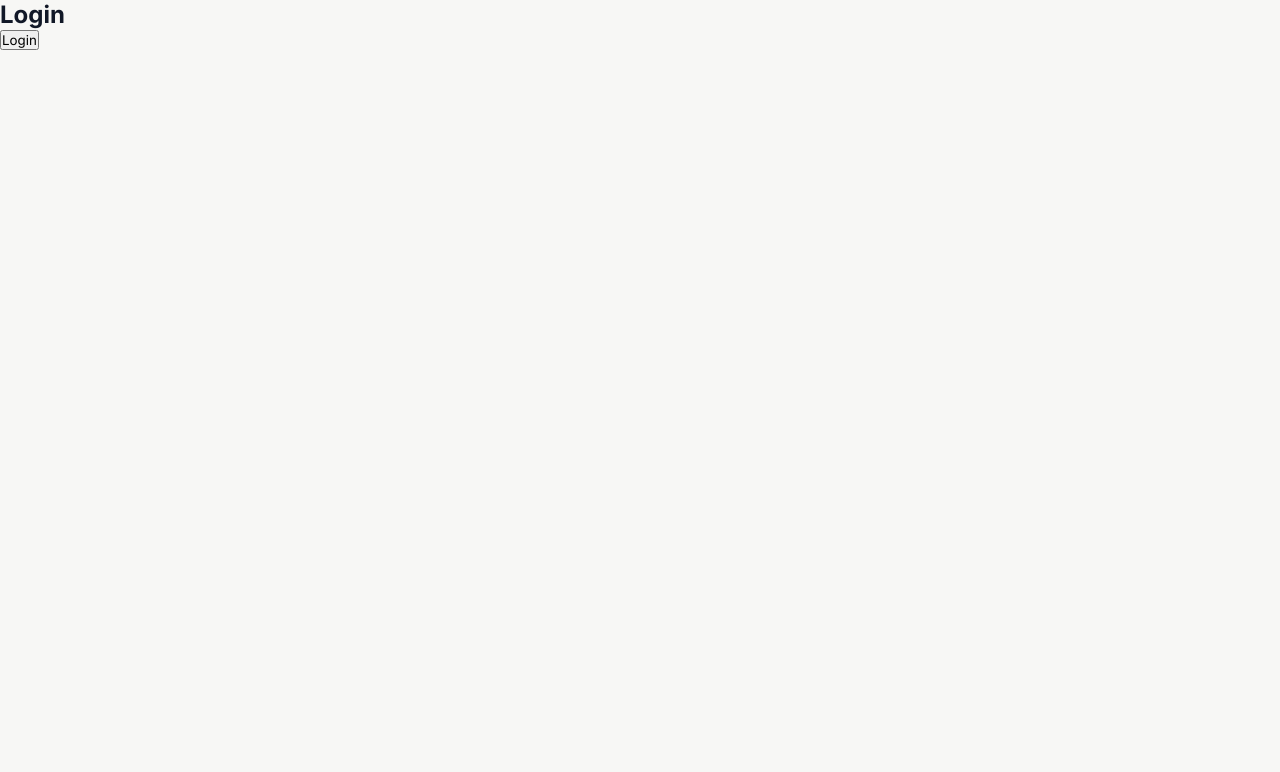
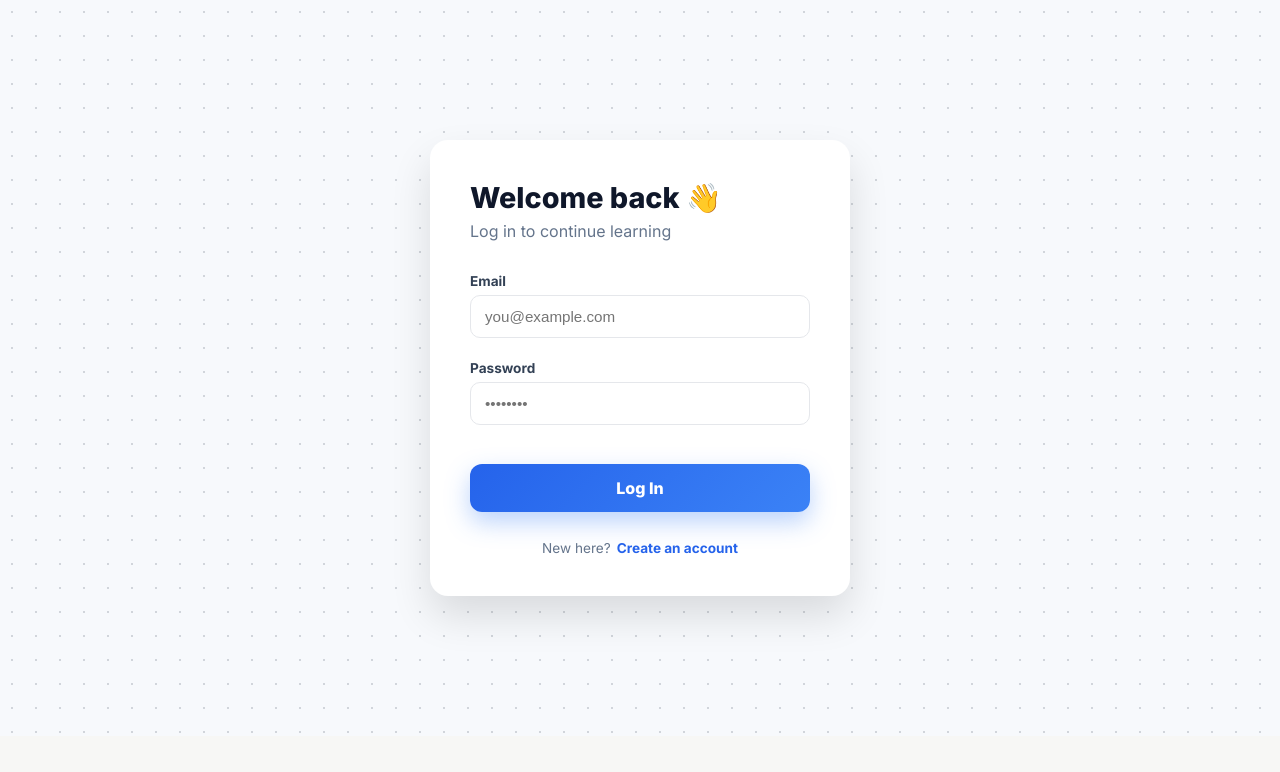
Before and after one commit to iamro045/Brilliant, a React (Vite) app: page /login in a window 1280 px wide. Shown: the top 772 px of the page. Built offline with nearby package versions, Linux system fonts and the light colour scheme.

Commit message:
Minor Changes

```diff
--- a/src/components/Navbar.css
+++ b/src/components/Navbar.css
@@ -1,91 +1,81 @@
-/* =========================
-   NAVBAR (SCOPED)
-========================= */
-
 .navbar {
-  position: sticky;
-  top: 0;
-  z-index: 50;
-
   height: 64px;
-  background: linear-gradient(90deg, #0f172a, #020617);
-  box-shadow: 0 2px 12px rgba(0, 0, 0, 0.15);
+  background: linear-gradient(90deg, #020617, #020617);
+  color: white;
+  display: flex;
+  justify-content: space-between;
+  padding: 0 1.5rem;
+  align-items: center;
 }
 
-/* INNER WRAPPER */
-.navbar-inner {
-  max-width: 1200px;
-  height: 100%;
-  margin: 0 auto;
-  padding: 0 1.5rem;
+.logo {
+  font-weight: 800;
+  font-size: 1.2rem;
+}
 
+.nav-right {
   display: flex;
   align-items: center;
-  justify-content: space-between;
 }
 
-/* LEFT SIDE */
-.navbar-left {
-  display: flex;
-  align-items: center;
-  gap: 2rem;
+.profile-menu {
+  position: relative;
 }
 
-/* LOGO */
-.navbar-logo {
-  font-size: 1.4rem;
-  font-weight: 800;
-  color: #ffffff;
-  text-decoration: none;
-  letter-spacing: 0.5px;
+.avatar {
+  width: 36px;
+  height: 36px;
+  border-radius: 50%;
+  cursor: pointer;
+  border: 2px solid #3b82f6;
 }
 
-/* NAV LINKS */
-.navbar-links {
-  display: flex;
-  gap: 1.2rem;
+/* DROPDOWN */
+.dropdown {
+  position: absolute;
+  right: 0;
+  top: 48px;
+  background: white;
+  color: #0f172a;
+  border-radius: 12px;
+  width: 200px;
+  padding: 0.8rem;
+  box-shadow: 0 15px 40px rgba(0,0,0,0.2);
+  z-index: 50;
 }
 
-.nav-link {
-  color: #cbd5f5;
-  text-decoration: none;
-  font-weight: 600;
-  font-size: 0.95rem;
-  padding: 6px 10px;
-  border-radius: 8px;
-  transition: all 0.2s ease;
+.dropdown-user {
+  border-bottom: 1px solid #e5e7eb;
+  padding-bottom: 0.6rem;
+  margin-bottom: 0.6rem;
 }
 
-.nav-link:hover {
-  background: rgba(255, 255, 255, 0.08);
-  color: #ffffff;
+.dropdown-user span {
+  font-size: 0.75rem;
+  color: #64748b;
 }
 
-/* RIGHT SIDE */
-.navbar-right {
-  display: flex;
-  align-items: center;
-  gap: 1.2rem;
+.dropdown a {
+  display: block;
+  padding: 8px;
+  border-radius: 8px;
+  font-weight: 600;
+  color: #0f172a;
+  text-decoration: none;
 }
 
-/* STREAK */
-.navbar-streak {
-  display: flex;
-  align-items: center;
-  gap: 6px;
-  background: rgba(255, 255, 255, 0.1);
-  padding: 6px 12px;
-  border-radius: 999px;
-  font-weight: 700;
-  color: #facc15;
-  font-size: 0.9rem;
+.dropdown a:hover {
+  background: #f1f5f9;
 }
 
-/* LOGIN LINK */
-.login-link {
-  border: 1px solid rgba(255, 255, 255, 0.2);
+.logout-btn {
+  width: 100%;
+  margin-top: 6px;
+  padding: 8px;
+  border-radius: 8px;
+  border: none;
+  background: #ef4444;
+  color: white;
+  font-weight: 700;
+  cursor: pointer;
 }
-
-.login-link:hover {
-  border-color: rgba(255, 255, 255, 0.4);
-}
--- a/src/components/Navbar.jsx
+++ b/src/components/Navbar.jsx
@@ -1,37 +1,52 @@
-import { Link } from "react-router-dom";
-import XPBar from "./XPBar";
+import { useState } from "react";
 import "./Navbar.css";
 
 const Navbar = () => {
+  const [open, setOpen] = useState(false);
+
+  // mock user (replace with AuthContext later)
+  const user = {
+    name: "Rohit",
+    avatar: "https://ui-avatars.com/api/?name=Rohit"
+  };
+
   return (
-    <header className="navbar">
-      <div className="navbar-inner">
-        {/* LEFT */}
-        <div className="navbar-left">
-          <Link to="/" className="navbar-logo">
-            Groott
-          </Link>
+    <nav className="navbar">
+      <div className="nav-left">
+        <h2 className="logo">Groott</h2>
+      </div>
 
-          <nav className="navbar-links">
-            <Link to="/" className="nav-link">Home</Link>
-            <Link to="/courses" className="nav-link">Courses</Link>
-          </nav>
-        </div>
+      <div className="nav-right">
+        {!user ? (
+          <a className="nav-link" href="/login">Login</a>
+        ) : (
+          <div className="profile-menu">
+            <img
+              src={user.avatar}
+              alt="avatar"
+              className="avatar"
+              onClick={() => setOpen(!open)}
+            />
 
-        {/* RIGHT */}
-        <div className="navbar-right">
-          <XPBar />
+            {open && (
+              <div className="dropdown">
+                <div className="dropdown-user">
+                  <strong>{user.name}</strong>
+                  <span>Student</span>
+                </div>
 
-          <div className="navbar-streak">
-            🔥 <span>0</span>
+                <a href="/dashboard">Dashboard</a>
+                <a href="/courses">Courses</a>
+
+                <button className="logout-btn">
+                  Log out
+                </button>
+              </div>
+            )}
           </div>
-
-          <Link to="/login" className="nav-link login-link">
-            Login
-          </Link>
-        </div>
+        )}
       </div>
-    </header>
+    </nav>
   );
 };
 
--- a/src/pages/Login.jsx
+++ b/src/pages/Login.jsx
@@ -1,20 +1,61 @@
-import { useAuth } from "../context/AuthContext";
-import { useNavigate } from "react-router-dom";
+import { useState } from "react";
+import "./login.css";
 
 const Login = () => {
-  const { login } = useAuth();
-  const navigate = useNavigate();
+  const [email, setEmail] = useState("");
+  const [password, setPassword] = useState("");
 
-  const handleLogin = () => {
-    login("test@example.com");
-    navigate("/courses");
+  const handleSubmit = (e) => {
+    e.preventDefault();
+    console.log({ email, password });
+    // 🔐 authService.login(email, password) later
   };
 
   return (
-    <>
-      <h2>Login</h2>
-      <button onClick={handleLogin}>Login</button>
-    </>
+    <div className="login-page">
+      <div className="login-card">
+        {/* HEADER */}
+        <h1 className="login-title">Welcome back 👋</h1>
+        <p className="login-subtitle">
+          Log in to continue learning
+        </p>
+
+        {/* FORM */}
+        <form className="login-form" onSubmit={handleSubmit}>
+          <div className="input-group">
+            <label>Email</label>
+            <input
+              type="email"
+              placeholder="you@example.com"
+              value={email}
+              onChange={(e) => setEmail(e.target.value)}
+              required
+            />
+          </div>
+
+          <div className="input-group">
+            <label>Password</label>
+            <input
+              type="password"
+              placeholder="••••••••"
+              value={password}
+              onChange={(e) => setPassword(e.target.value)}
+              required
+            />
+          </div>
+
+          <button className="login-btn" type="submit">
+            Log In
+          </button>
+        </form>
+
+        {/* FOOTER */}
+        <div className="login-footer">
+          <span>New here?</span>
+          <a href="/signup">Create an account</a>
+        </div>
+      </div>
+    </div>
   );
 };
 
--- /dev/null
+++ b/src/pages/login.css
@@ -0,0 +1,115 @@
+/* =========================
+   LOGIN PAGE (SCOPED)
+========================= */
+
+.login-page {
+  min-height: calc(100vh - 64px); /* navbar height */
+  display: flex;
+  align-items: center;
+  justify-content: center;
+  background:
+    radial-gradient(#d1d5db 1px, transparent 1px),
+    #f7f9fc;
+  background-size: 24px 24px;
+}
+
+/* CARD */
+.login-card {
+  width: 100%;
+  max-width: 420px;
+  background: #ffffff;
+  border-radius: 18px;
+  padding: 2.5rem;
+  box-shadow:
+    0 20px 40px rgba(0, 0, 0, 0.12);
+}
+
+/* TITLE */
+.login-title {
+  font-size: 1.8rem;
+  font-weight: 800;
+  margin-bottom: 0.4rem;
+  color: #0f172a;
+}
+
+.login-subtitle {
+  color: #64748b;
+  margin-bottom: 2rem;
+}
+
+/* FORM */
+.login-form {
+  display: flex;
+  flex-direction: column;
+  gap: 1.4rem;
+}
+
+/* INPUTS */
+.input-group {
+  display: flex;
+  flex-direction: column;
+  gap: 6px;
+}
+
+.input-group label {
+  font-size: 0.85rem;
+  font-weight: 700;
+  color: #334155;
+}
+
+.input-group input {
+  padding: 12px 14px;
+  border-radius: 10px;
+  border: 1.5px solid #e5e7eb;
+  font-size: 0.95rem;
+  transition: all 0.2s ease;
+}
+
+.input-group input:focus {
+  outline: none;
+  border-color: #3b82f6;
+  box-shadow: 0 0 0 3px rgba(59, 130, 246, 0.15);
+}
+
+/* BUTTON */
+.login-btn {
+  margin-top: 1rem;
+  padding: 14px;
+  border-radius: 12px;
+  border: none;
+  background: linear-gradient(135deg, #2563eb, #3b82f6);
+  color: white;
+  font-weight: 800;
+  font-size: 1rem;
+  cursor: pointer;
+  transition: transform 0.15s ease, box-shadow 0.15s ease;
+  box-shadow: 0 10px 25px rgba(59, 130, 246, 0.35);
+}
+
+.login-btn:hover {
+  transform: translateY(-2px);
+  box-shadow: 0 14px 30px rgba(59, 130, 246, 0.45);
+}
+
+.login-btn:active {
+  transform: translateY(0);
+}
+
+/* FOOTER */
+.login-footer {
+  margin-top: 1.8rem;
+  text-align: center;
+  font-size: 0.85rem;
+  color: #64748b;
+}
+
+.login-footer a {
+  margin-left: 6px;
+  color: #2563eb;
+  font-weight: 700;
+  text-decoration: none;
+}
+
+.login-footer a:hover {
+  text-decoration: underline;
+}
```
Also changed, not shown: src/pages/Signup.jsx (+71 -0 lines), src/pages/signup.css (added, +87 -0 lines).
